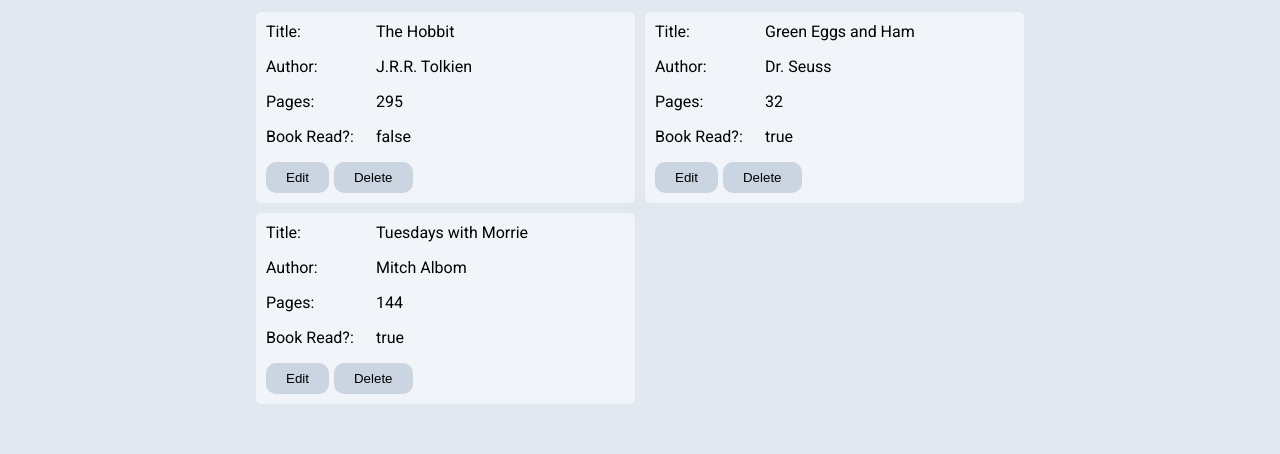
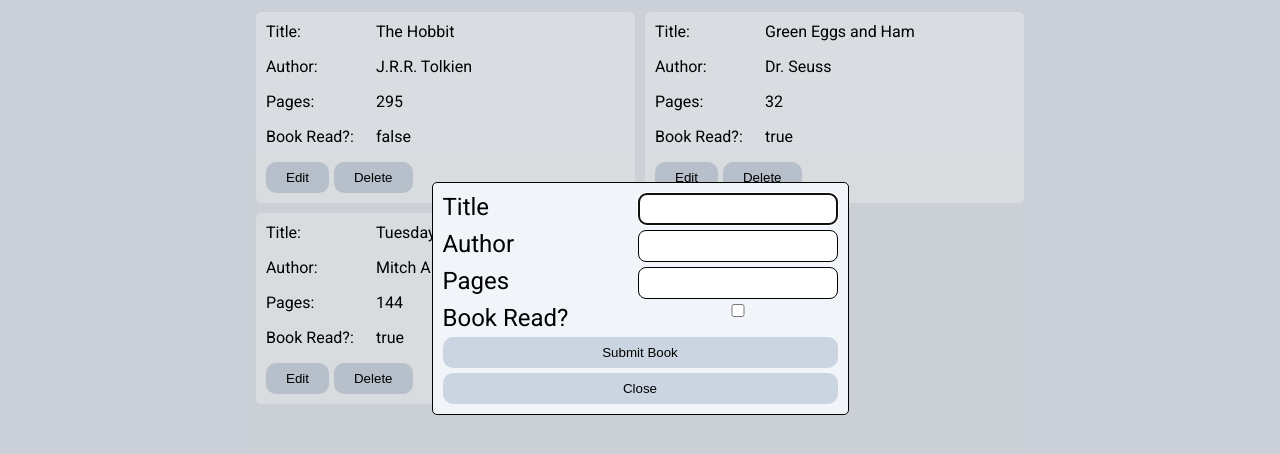
Before and after one commit to enosis1/library, a plain HTML site: page index.html in a window 1280 px wide. Both pictures are taken after a click on the button "Add Book". Shown: the part 102-556 px from the top of the page. Drawn offline with Linux system fonts and the light colour scheme.

Commit message:
Add dialog and styling to dialog

```diff
--- a/css/style.css
+++ b/css/style.css
@@ -37,7 +37,8 @@ body {
   width: 60%;
 }
 
-.book-card {
+.book-card,
+dialog {
   background-color: #f1f5f9;
   border-radius: 5px;
   padding: 10px;
@@ -59,7 +60,7 @@ body {
   width: fit-content;
 }
 
-input[type='checkbox'] {
+input[type="checkbox"] {
   align-self: baseline;
 }
 
@@ -83,3 +84,29 @@ input[type='checkbox'] {
 .add-button {
   margin-top: 10px;
 }
+
+form {
+  display: grid;
+  gap: 5px;
+}
+
+dialog {
+  margin: auto;
+  border: 1px solid;
+}
+
+form div {
+  display: flex;
+}
+
+form label {
+  width: 195px;
+  font-size: 1.5rem;
+}
+
+form input {
+  width: 200px;
+  font-size: 1.5rem;
+  border-radius: 8px;
+  border: 1px solid black;
+}
--- a/index.html
+++ b/index.html
@@ -26,7 +26,7 @@
       </div>
     </div>
     <dialog>
-      <form action="#" method="dialog">
+      <form method="dialog">
         <div>
           <label for="title">Title</label>
           <input type="text" name="title" id="title" />
--- a/script/script.js
+++ b/script/script.js
@@ -2,6 +2,13 @@ console.log("hello world");
 
 const body = document.querySelector("body");
 const bookContainer = document.querySelector(".book-container");
+const modal = document.querySelector("dialog");
+const addButton = document.querySelector(".addBookButton");
+const closeModalBtn = document.querySelector(".closeModal");
+const formTitle = document.querySelector("#title");
+const formAuthor = document.querySelector("#author");
+const formPages = document.querySelector("#pages");
+const formCheck = document.querySelector("#isBookRead");
 const myLibrary = [];
 
 function Book(title, author, pages, isBookRead) {
@@ -38,11 +45,11 @@ function addBookToLibrary() {
   // Converts string pages to number
   pages = +pages;
 
-  let bookRead = prompt("Have you read the book?", "Yes/No");
-  bookRead.toLowerCase();
-  bookRead === "yes" ? true : false;
+  let isBookRead = prompt("Have you read the book?", "Yes/No");
+  isBookRead.toLowerCase();
+  isBookRead === "yes" ? true : false;
 
-  const newBook = new Book(title, author, pages, bookRead);
+  const newBook = new Book(title, author, pages, isBookRead);
   myLibrary.push(newBook);
 }
 
@@ -95,4 +102,20 @@ function capitalize(string) {
   return string[0].toUpperCase() + string.slice(1, string.length);
 }
 
+function clearForm() {
+  formTitle.value = "";
+  formAuthor.value = "";
+  formPages.value = "";
+  formCheck.value = "";
+}
+
 displayBooks();
+
+addButton.addEventListener("click", () => {
+  clearForm();
+  modal.showModal();
+});
+
+closeModalBtn.addEventListener("click", () => {
+  modal.close();
+});
```
